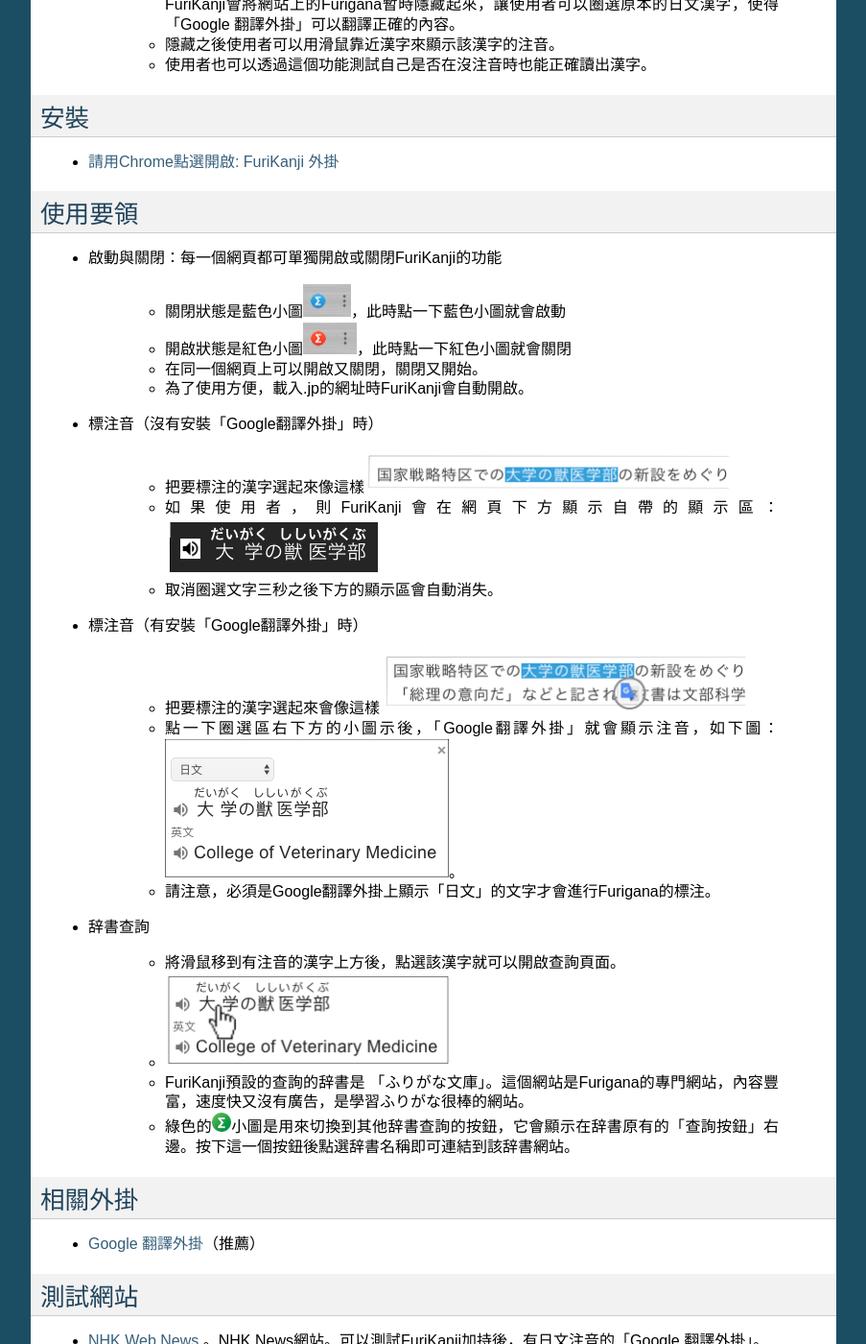
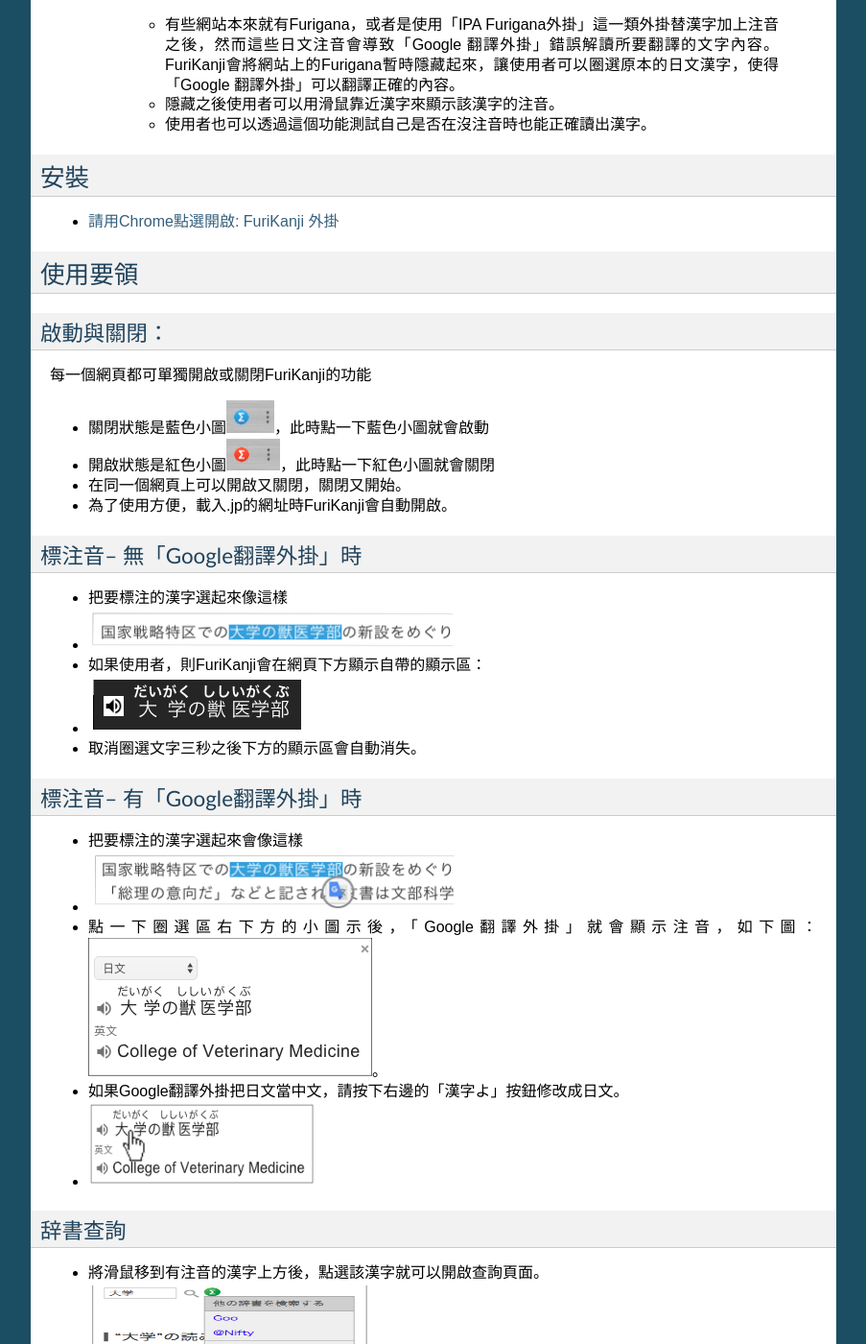
Before and after one commit to iapyeh/iapyeh, a Sphinx documentation site: the page built from docs/blogs/myworks/I.F.Add-on.rst, in a window 1280 px wide and 1400 px high, scrolled down 999 px. Shown: the whole window at 96% size, without its empty margins (198-1101 px from the left). Built offline with Sphinx 7.4.7, drawn with Linux system fonts in a browser that asks for light colours; some of the changed text lies outside the part shown.

Commit message:
Google Docs reST Editor@2017-5-30 21:19:7

```diff
--- a/docs/blogs/myworks/I.F.Add-on.rst
+++ b/docs/blogs/myworks/I.F.Add-on.rst
@@ -19,6 +19,8 @@
 
 #. 它無法連結與辞書查詢作連結。
 
+#. 它有時會將日文漢字誤認為中文。
+
 「Google翻譯外掛」能翻譯全世界的語言，並不是專門為了日文學習而設計，日文學習者要利用「Google翻譯外掛」克服「怎麼唸」與「什麼意思」的兩大問題，需要增加特別的功能。
 
 .. _h1634483c7822441972316c7301545:
@@ -33,6 +35,8 @@
     * 「Google 翻譯外掛」是一個很棒的外掛，可以知道發音跟意義，對學習日文很有幫助。
 
     * 但是「Google 翻譯外掛」彈跳出來的顯示視窗上的日文漢字沒有Furigana。FuriKanji改善了這個問題，使用FuriKanji之後，「Google 翻譯外掛」彈跳出來的顯示視窗上的漢字就會有讀音，並且滑鼠一點就可以查字典。
+
+    * 當「Google 翻譯外掛」認為要翻譯的內容是中文時，會在旁另外顯示一個「漢字よ」讓使用者快速改變成日文。
 
 * 顯示使用者所選擇的日文漢字的注音。
 
@@ -66,41 +70,65 @@
 使用要領
 ========
 
-* 啟動與關閉：每一個網頁都可單獨開啟或關閉FuriKanji的功能
+.. _h2164242e4c6048506f23311549231654:
 
-    * 關閉狀態是藍色小圖\ |IMG2|\ ，此時點一下藍色小圖就會啟動
+啟動與關閉：
+------------
 
-    * 開啟狀態是紅色小圖\ |IMG3|\ ，此時點一下紅色小圖就會關閉
+每一個網頁都可單獨開啟或關閉FuriKanji的功能
 
-    * 在同一個網頁上可以開啟又關閉，關閉又開始。
+* 關閉狀態是藍色小圖\ |IMG2|\ ，此時點一下藍色小圖就會啟動
 
-    * 為了使用方便，載入.jp的網址時FuriKanji會自動開啟。
+* 開啟狀態是紅色小圖\ |IMG3|\ ，此時點一下紅色小圖就會關閉
 
-* 標注音（沒有安裝「Google翻譯外掛」時）
+* 在同一個網頁上可以開啟又關閉，關閉又開始。
 
-    * 把要標注的漢字選起來像這樣\ |IMG4|\
+* 為了使用方便，載入.jp的網址時FuriKanji會自動開啟。
 
-    * 如果使用者，則FuriKanji會在網頁下方顯示自帶的顯示區： \ |IMG5|\
+.. _h133554e66c4fc3e492e3325c63:
 
-    * 取消圈選文字三秒之後下方的顯示區會自動消失。
+標注音-- 無「Google翻譯外掛」時
+-------------------------------
 
-* 標注音（有安裝「Google翻譯外掛」時）
+* 把要標注的漢字選起來像這樣
 
-    * 把要標注的漢字選起來會像這樣\ |IMG6|\
+* \ |IMG4|\
 
-    * 點一下圈選區右下方的小圖示後，「Google翻譯外掛」就會顯示注音，如下圖：\ |IMG7|\ 。
+* 如果使用者，則FuriKanji會在網頁下方顯示自帶的顯示區：
 
-    * 請注意，必須是Google翻譯外掛上顯示「日文」的文字才會進行Furigana的標注。
+*  \ |IMG5|\
 
-* 辞書查詢
+* 取消圈選文字三秒之後下方的顯示區會自動消失。
 
-    * 將滑鼠移到有注音的漢字上方後，點選該漢字就可以開啟查詢頁面。
+.. _h133554e66c4fc3e492e3325c63:
 
-    * \ |IMG8|\
+標注音-- 有「Google翻譯外掛」時
+-------------------------------
 
-    * FuriKanji預設的查詢的辞書是 「ふりがな文庫」。這個網站是Furigana的專門網站，內容豐富，速度快又沒有廣告，是學習ふりがな很棒的網站。
+* 把要標注的漢字選起來會像這樣
 
-    * 綠色的\ |IMG9|\ 小圖是用來切換到其他辞書查詢的按鈕，它會顯示在辞書原有的「查詢按鈕」右邊。按下這一個按鈕後點選辞書名稱即可連結到該辞書網站。
+* \ |IMG6|\
+
+* 點一下圈選區右下方的小圖示後，「Google翻譯外掛」就會顯示注音，如下圖：\ |IMG7|\ 。
+
+* 如果Google翻譯外掛把日文當中文，請按下右邊的「漢字よ」按鈕修改成日文。
+
+* \ |IMG8|\
+
+.. _h174fb648377959437b5c1f697c1c40:
+
+辞書查詢
+--------
+
+* 將滑鼠移到有注音的漢字上方後，點選該漢字就可以開啟查詢頁面。
+
+* \ |IMG9|\
+
+* FuriKanji預設的查詢的辞書是 「ふりがな文庫」。這個網站是Furigana的專門網站，內容豐富，速度快又沒有廣告，是學習ふりがな很棒的網站。
+
+* 綠色的\ |IMG10|\ 小圖是用來切換到其他辞書查詢的按鈕，它會顯示在辞書原有的「查詢按鈕」右邊。按下這一個按鈕後點選辞書名稱即可連結到該辞書網站。
+
+* \ |IMG11|\
 
 .. _h174fb648377959437b5c1f697c1c40:
 
@@ -264,13 +292,17 @@
    :width: 296 px
 
 .. |IMG8| image:: static/I_F_Add-on_8.png
+   :height: 88 px
+   :width: 238 px
+
+.. |IMG9| image:: static/I_F_Add-on_9.png
    :height: 98 px
    :width: 300 px
 
-.. |IMG9| image:: static/I_F_Add-on_1.png
+.. |IMG10| image:: static/I_F_Add-on_1.png
    :height: 20 px
    :width: 20 px
 
-.. |IMG10| image:: static/I_F_Add-on_9.png
+.. |IMG11| image:: static/I_F_Add-on_10.png
    :height: 224 px
    :width: 348 px
```
